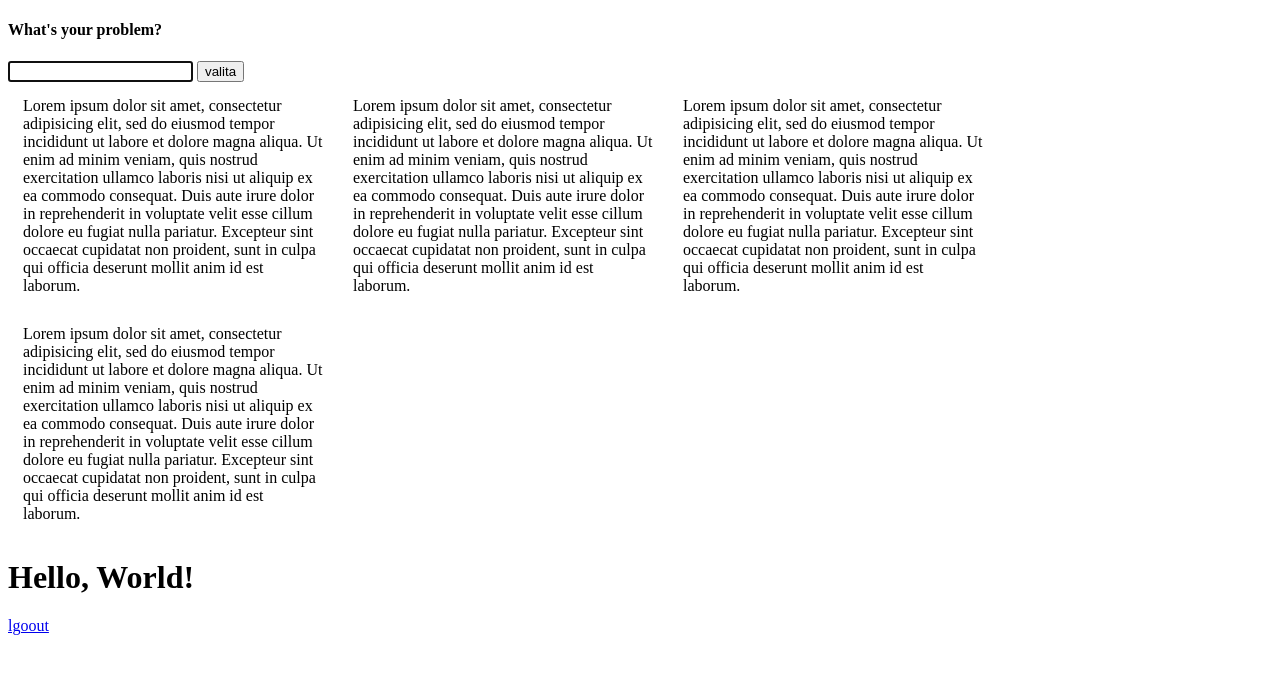
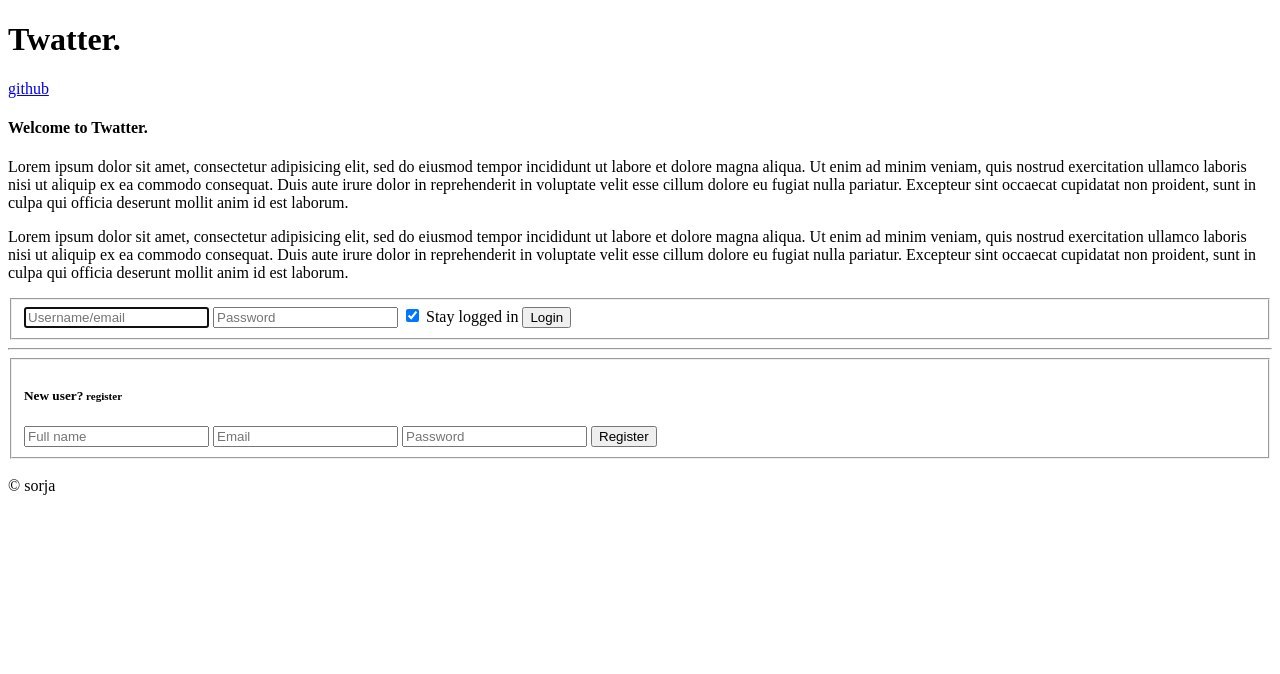
Before and after one commit to sorja/twatter, a Flask app: template templates/index.html in a window 1280 px wide. Shown: the top 674 px of the page. Run offline with Flask 2, Linux system fonts and the light colour scheme; the template is opened without the code that fills it, so the values that code supplies are empty; some libraries are stand-ins or nearby versions.

Commit message:
added templats for sub pages and layout for them

```diff
--- a/templates/index.html
+++ b/templates/index.html
@@ -1,79 +1,44 @@
-<!DOCTYPE html>
-<html>
-  <head>
-    <meta charset="utf-8">
-    <title>Twatter inc.</title>
-    <style media="screen">
-      .valitus{
-        max-width:300px;
-        overflow:auto;
-        float:left;
-        margin:15px;
-      }
-      .row:after{
-        content: '';
-        display: block;
-        clear: both;
-      }
-    </style>
-  </head>
-  <body>
-
-    <h4>What's your problem?</h4>
-
-    <form>
-      <input type="text" name="name" value="" autofocus style="width:60%%">
-      <input type="button" name="submit" value="valita">
-    </form>
-
-    <div class="row">
-          <div class="valitus">
-            Lorem ipsum dolor sit amet, consectetur adipisicing elit, sed do eiusmod tempor incididunt ut labore et dolore magna aliqua. Ut enim ad minim veniam, quis nostrud exercitation ullamco laboris nisi ut aliquip ex ea commodo consequat. Duis aute irure dolor in reprehenderit in voluptate velit esse cillum dolore eu fugiat nulla pariatur. Excepteur sint occaecat cupidatat non proident, sunt in culpa qui officia deserunt mollit anim id est laborum.
-          </div>
-          <div class="valitus">
-            Lorem ipsum dolor sit amet, consectetur adipisicing elit, sed do eiusmod tempor incididunt ut labore et dolore magna aliqua. Ut enim ad minim veniam, quis nostrud exercitation ullamco laboris nisi ut aliquip ex ea commodo consequat. Duis aute irure dolor in reprehenderit in voluptate velit esse cillum dolore eu fugiat nulla pariatur. Excepteur sint occaecat cupidatat non proident, sunt in culpa qui officia deserunt mollit anim id est laborum.
-          </div>
-          <div class="valitus">
-            Lorem ipsum dolor sit amet, consectetur adipisicing elit, sed do eiusmod tempor incididunt ut labore et dolore magna aliqua. Ut enim ad minim veniam, quis nostrud exercitation ullamco laboris nisi ut aliquip ex ea commodo consequat. Duis aute irure dolor in reprehenderit in voluptate velit esse cillum dolore eu fugiat nulla pariatur. Excepteur sint occaecat cupidatat non proident, sunt in culpa qui officia deserunt mollit anim id est laborum.
-          </div>
-          <div class="valitus">
-            Lorem ipsum dolor sit amet, consectetur adipisicing elit, sed do eiusmod tempor incididunt ut labore et dolore magna aliqua. Ut enim ad minim veniam, quis nostrud exercitation ullamco laboris nisi ut aliquip ex ea commodo consequat. Duis aute irure dolor in reprehenderit in voluptate velit esse cillum dolore eu fugiat nulla pariatur. Excepteur sint occaecat cupidatat non proident, sunt in culpa qui officia deserunt mollit anim id est laborum.
-          </div>
+{% extends "layout.html" %}
+{% block body %}
+  <div class="row">
+    <div class="column welcome_screen">
+      <h4>Welcome to Twatter.</h4>
+      <p>
+        Lorem ipsum dolor sit amet, consectetur adipisicing elit, sed do eiusmod tempor incididunt ut labore et dolore magna aliqua. Ut enim ad minim veniam, quis nostrud exercitation ullamco laboris nisi ut aliquip ex ea commodo consequat. Duis aute irure dolor in reprehenderit in voluptate velit esse cillum dolore eu fugiat nulla pariatur. Excepteur sint occaecat cupidatat non proident, sunt in culpa qui officia deserunt mollit anim id est laborum.
+      </p>
+      <p>
+        Lorem ipsum dolor sit amet, consectetur adipisicing elit, sed do eiusmod tempor incididunt ut labore et dolore magna aliqua. Ut enim ad minim veniam, quis nostrud exercitation ullamco laboris nisi ut aliquip ex ea commodo consequat. Duis aute irure dolor in reprehenderit in voluptate velit esse cillum dolore eu fugiat nulla pariatur. Excepteur sint occaecat cupidatat non proident, sunt in culpa qui officia deserunt mollit anim id est laborum.
+      </p>
     </div>
-
-
-    {% if session['username'] %}
-      <h1>Hello {{ username }}!</h1>
-      <p>
-        Your latest tweets:
-      </p>
-      <ul>
-        <li>
-          Lorem ipsum dolor sit amet, consectetur adipisicing elit, sed do
-        </li>
-        <li>
-          eiusmod tempor incididunt ut labore et dolore magna aliqua. Ut enim
-        </li>
-        <li>
-          ad minim veniam, quis nostrud exercitation ullamco laboris nisi ut
-        </li>
-        <li>
-          liquip ex ea commodo consequat. Duis aute irure dolor in
-        </li>
-        <li>
-          eprehenderit in voluptate velit esse cillum dolore eu fugiat nulla
-        </li>
-        <li>
-          pariatur. Excepteur sint occaecat cupidatat non proident, sunt
-        </li>
-        <li>
-          in culpa qui officia deserunt mollit anim id est laborum.
-        </li>
-      </ul>
-    {% else %}
-      <h1>Hello, World!</h1>
-    {% endif %}
-    <a href="/logout">lgoout</a>
-
-  </body>
-</html>
+    <div class="column column-25 column-offset-25">
+      <form method="POST" action="/login">
+        <fieldset>
+          <input type="text" placeholder="Username/email" name="email" autofocus>
+          <input type="password" placeholder="Password" name="password">
+          <input checked type="checkbox" id="stay_logged">
+          <label class="label-inline" for="stay_logged">Stay logged in</label>
+          <input id="login_button" class="float-right button-primary" type="submit" value="Login">
+        </fieldset>
+      </form>
+      <hr />
+      <form method="POST" action="/register">
+        <fieldset>
+          <h5 class="float-left">New user?<small> register</small></h5>
+          <input type="text" placeholder="Full name" name="full_name">
+          <input type="email" placeholder="Email" name="email">
+          {% with messages = get_flashed_messages() %}
+            {% if messages %}
+              {% for message in messages %}
+                <script type="text/javascript">
+                  toast.error("{{message}}");
+                </script>
+              {% endfor %}
+            {% endif %}
+          {% endwith %}
+          <input type="password" placeholder="Password" name="password">
+          <input id="login_button" class="float-right button button-outline register" type="submit" value="Register">
+        </fieldset>
+      </form>
+    </div>
+  </div>
+{% endblock %}
--- /dev/null
+++ b/templates/layout.html
@@ -0,0 +1,35 @@
+<!DOCTYPE html>
+<html>
+  <head>
+    <meta charset="utf-8">
+    <title>Twatter inc.</title>
+    <!-- Temporary toaster -->
+    <script src="http://catdad.github.io/tiny.cdn/lib/toast/1.0.0/toast.min.js"></script>
+    <link rel="shortcut icon" href="{{ url_for('static', filename='img/fav.png') }}">
+    <link rel=stylesheet type=text/css href="{{ url_for('static', filename='css/milligram-1.1.0/dist/milligram.min.css') }}">
+    <link rel=stylesheet type=text/css href="{{ url_for('static', filename='css/style.css') }}">
+  </head>
+  <body>
+    <div class="row">
+      <div class="column">
+        <h1>Twatter.</h1>
+      </div>
+      <div class="column column-25 column-offset-50 nav_right">
+        {% if current_user.is_authenticated %}
+              Hi <a class="profile_link"href="{{url_for('profile')}}">{{ current_user.full_name }}</a>!
+              <small class="logout_link"><a href="{{url_for('logout')}}">logout</a></small>
+        {% else %}
+          <a class="letter_spacing" href="#">github</a>
+        {% endif %}
+      </div>
+    </div>
+    <div class="container">
+      {% block body %}{% endblock %}
+      <div class="row">
+        <div class="column"><br />
+          &copy; sorja
+        </div>
+      </div>
+    </div>
+  </body>
+</html>
--- /dev/null
+++ b/templates/profile.html
@@ -0,0 +1,6 @@
+{% extends "layout.html" %}
+{% block body %}
+  <div class="row">
+    profile
+  </div>
+{% endblock %}
```
Also changed, not shown: templates/frontpage.html (added, +36 -0 lines), templates/login.html (deleted, +0 -15 lines).
